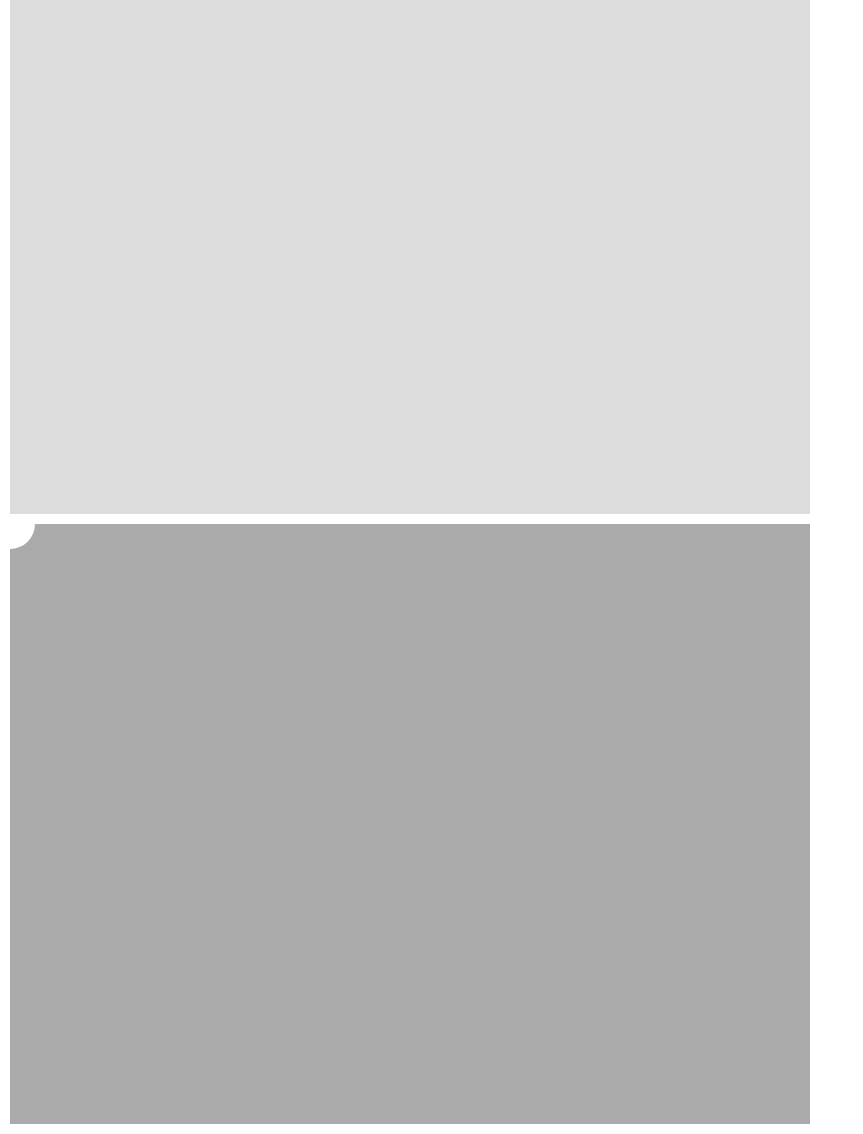
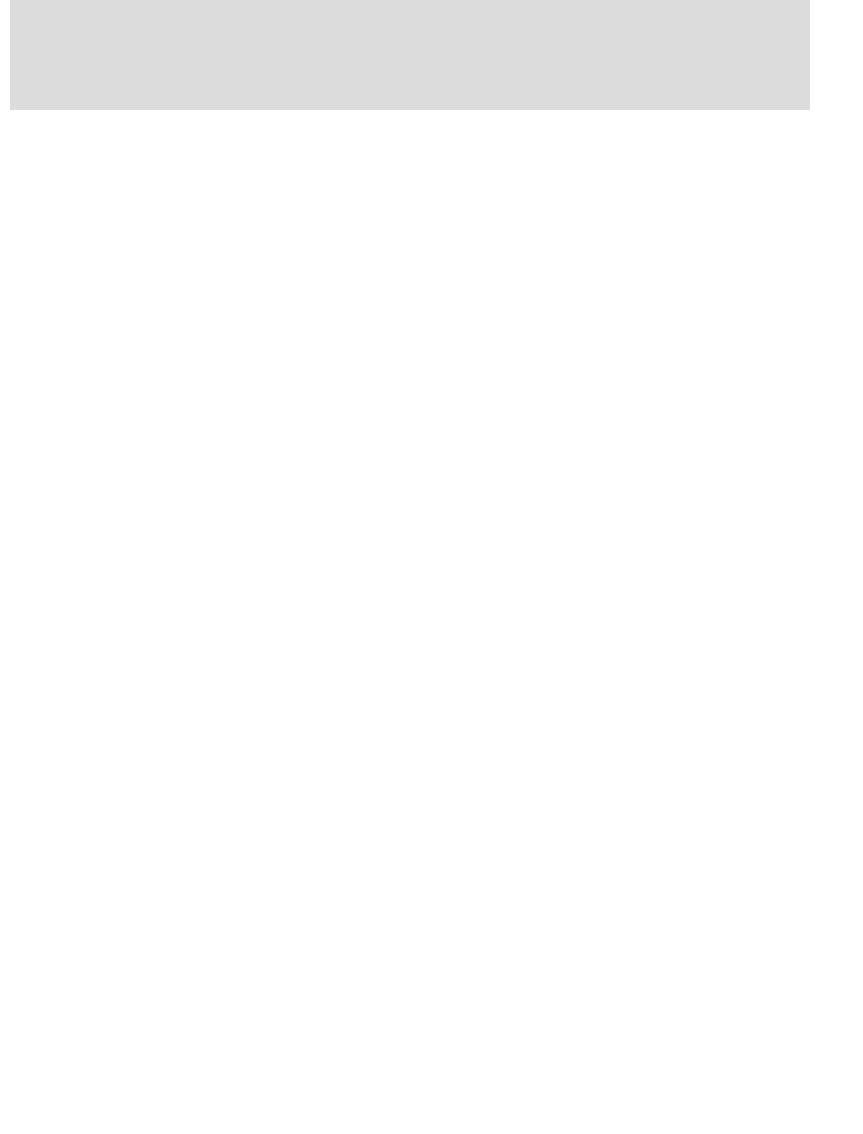
Before and after one commit to Karakure178/p5js_mydev2023, a website built with Vite: page src/p5test2/index.html in a window 1280 px wide. Shown: the part 500-1634 px from the top of the page, without its empty margins (0-863 px from the left). After the commit the page ends 800 px from the top, so only its background shows below. Built offline with nearby package versions, Linux system fonts and the light colour scheme.

Commit message:
fix - viteのバージョン引き上げ&不要な設定削除他

```diff
--- a/postcss.config.cjs
+++ /dev/null
@@ -1,3 +0,0 @@
-module.exports = ({ env }) => ({
-  plugins: [require('autoprefixer')(), require('postcss-sort-media-queries')()],
-});
--- a/src/p5_test2/css/style.css
+++ b/src/p5test2/css/style.css
@@ -14,10 +14,3 @@ canvas {
   width: 800px;
   height: 600px;
 }
-
-#two {
-  display: block;
-  margin-top: 10px;
-  width: 800px;
-  height: 600px;
-}
--- a/src/p5_test2/index.html
+++ b/src/p5test2/index.html
@@ -1,17 +1,15 @@
-<!DOCTYPE html>
+<!doctype html>
 <html>
   <head>
     <meta charset="UTF-8" />
     <meta name="viewport" content="width=device-width, initial-scale=1.0" />
     <title>Vite App</title>
-    <link rel="stylesheet" href="./css/style.css">
+    <link rel="stylesheet" href="./css/style.css" />
   </head>
   <body>
     <script type="module" src="./js/index.js"></script>
     <main>
-      <img src="./images/p5js_circleNoise.png">
       <div id="one"></div>
-      <div id="two"></div>
     </main>
   </body>
 </html>
--- a/src/p5_test2/js/index.js
+++ b/src/p5test2/js/index.js
@@ -16,25 +16,9 @@ const sketch = (p) => {
   };
 };
 
-const sketch2 = (p) => {
-  p.setup = () => {
-    const two = document.getElementById('two');
-    const canvas = p.createCanvas(two.clientWidth, two.clientHeight);
-    canvas.parent(two);
-  };
-
-  p.draw = () => {
-    p.background(170);
-    p.noStroke();
-    p.fill(255);
-    p.ellipse(p.mouseX, p.mouseY, 50, 50);
-  };
-};
-
 /* ===========================================
  * 全体処理用
  * ======================================== */
 window.addEventListener('DOMContentLoaded', () => {
   new p5(sketch);
-  new p5(sketch2);
 });
--- a/vite.config.js
+++ b/vite.config.js
@@ -1,4 +1,5 @@
 import { defineConfig } from 'vite';
+import glsl from 'vite-plugin-glsl'; //これのためにpackage.jsonにtype:moduleを追加した
 import { resolve } from 'path';
 import liveReload from 'vite-plugin-live-reload'; //Dev時のファイルリロード監視に任意のファイルを追加できるようにするため
 
@@ -57,7 +58,9 @@ export default defineConfig({
       input: inputFiles,
     },
   },
-  plugins: [liveReload('**/*.html')],
+  // glslファイルをimportできるようにする 参考↓
+  // https://www.npmjs.com/package/vite-plugin-glsl
+  plugins: [liveReload('**/*.html'), glsl()],
 });
 
 //参考にした記事：https://zenn.dev/hiiiita/articles/a4881dab7226aa
```
Also changed, not shown: package.json (+15 -23 lines), prettier.config.cjs (added, +8 -0 lines), src/p5test/index.html (renamed from src/p5_test/index.html, +2 -2 lines), .eslintrc.cjs (added), README.md, src/p5test/css/style.css (renamed from src/p5_test/css/style.css), src/p5test/images/p5js_circleNoise.png (renamed from src/p5_test/images/p5js_circleNoise.png), src/p5test/js/index.js (renamed from src/p5_test/js/index.js), src/p5test2/images/p5js_circleNoise.png (renamed from src/p5_test2/images/p5js_circleNoise.png), 3 other files.
